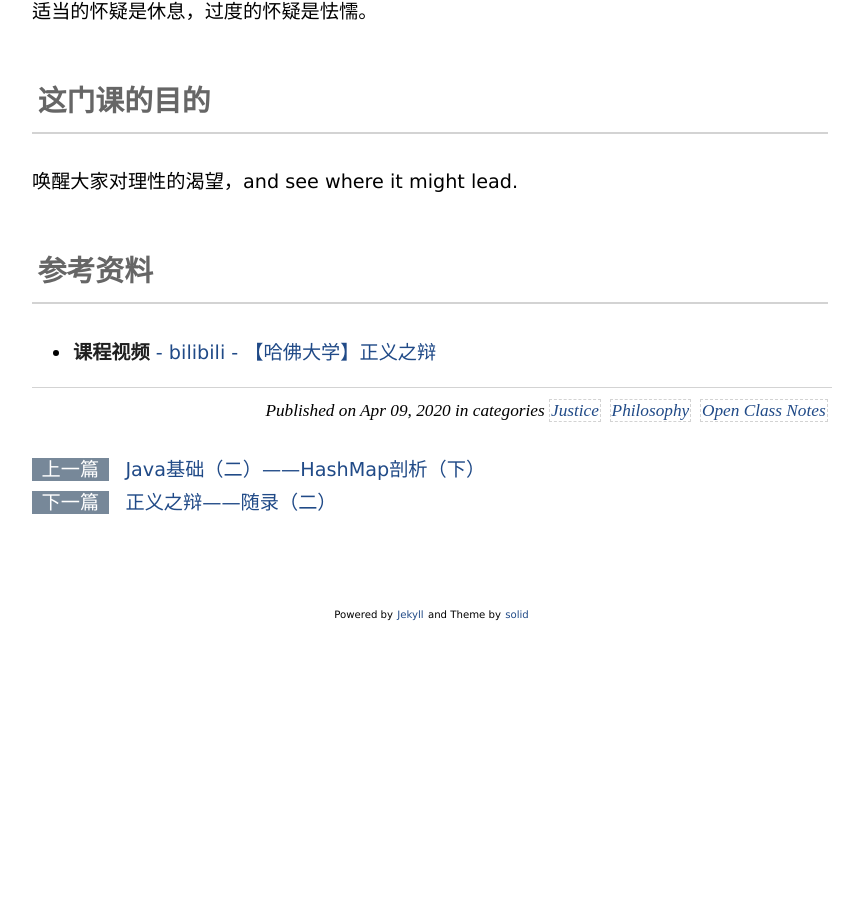
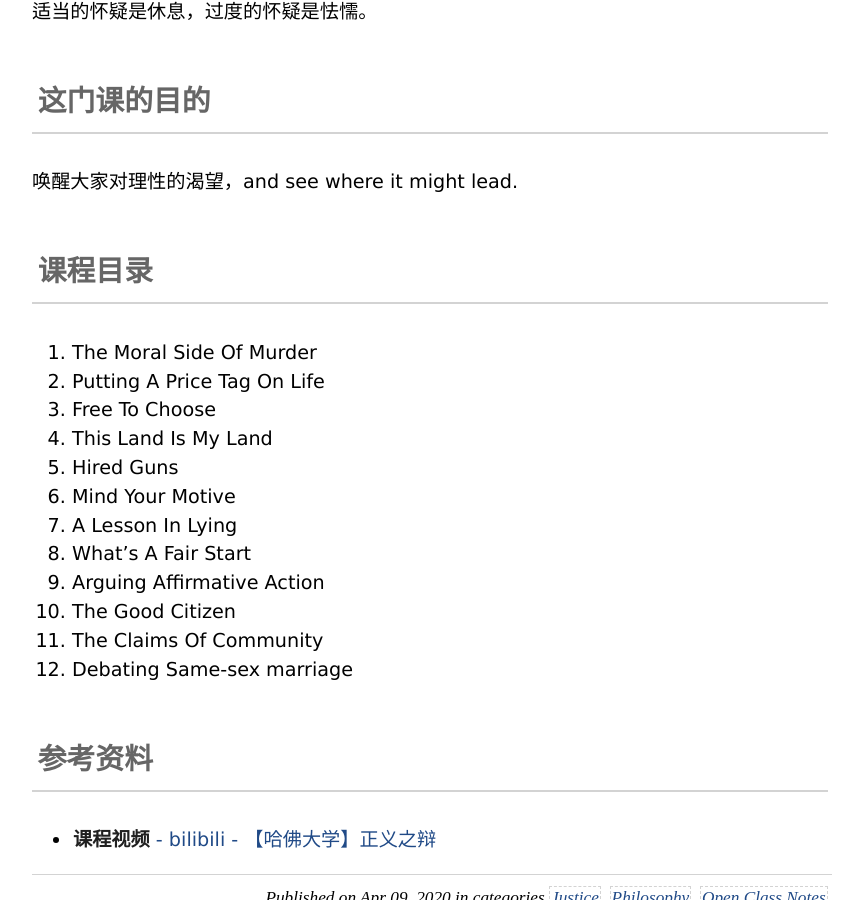
Before and after one commit to ArmeriaWang/ArmeriaWang.github.io, a Jekyll site: the page built from _posts/2020-04-09-harvard-justice-note1.md, in a window 1280 px wide and 900 px high, scrolled down 2004 px. Shown: the whole window, without its empty margins (208-1071 px from the left). Built offline with Jekyll 4.4.1, drawn with Linux system fonts in a browser that asks for light colours; before the commit the page ends 2632 px from its top, so only the background shows below that.

Commit message:
add justice 11

```diff
--- a/_posts/2020-04-09-harvard-justice-note1.md
+++ b/_posts/2020-04-09-harvard-justice-note1.md
@@ -60,6 +60,21 @@ Sandel指出，学习这门课程有两个风险：
 
 唤醒大家对理性的渴望，and see where it might lead.
 
+## 课程目录
+
+1. The Moral Side Of Murder
+2. Putting A Price Tag On Life
+3. Free To Choose
+4. This Land Is My Land
+5. Hired Guns
+6. Mind Your Motive
+7. A Lesson In Lying
+8. What's A Fair Start
+9. Arguing Affirmative Action
+10. The Good Citizen
+11. The Claims Of Community
+12. Debating Same-sex marriage
+
 ## 参考资料
 
 - [**课程视频** - bilibili - 【哈佛大学】正义之辩](https://www.bilibili.com/video/BV1jZ4y1x7SL)
```
Also changed, not shown: _posts/2020-07-25-harvard-justice-note11.md (added, +64 -0 lines).
